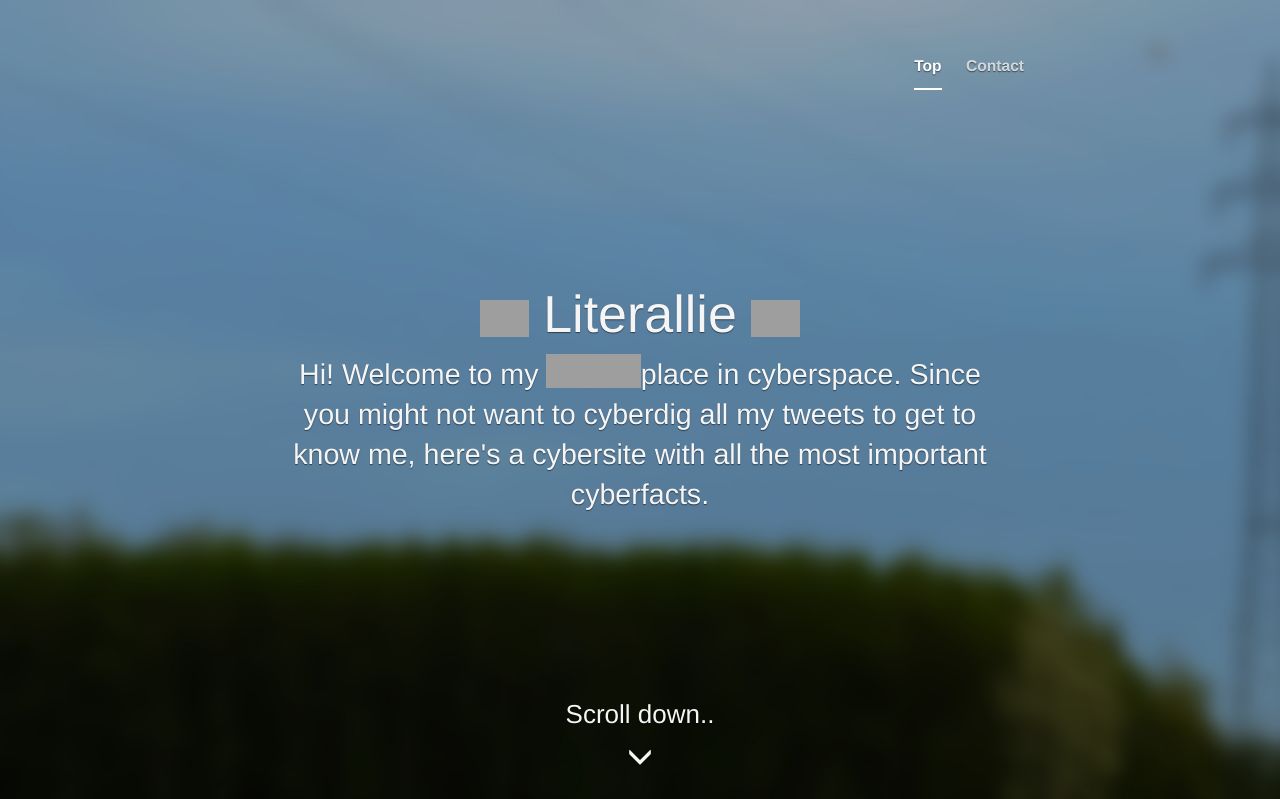
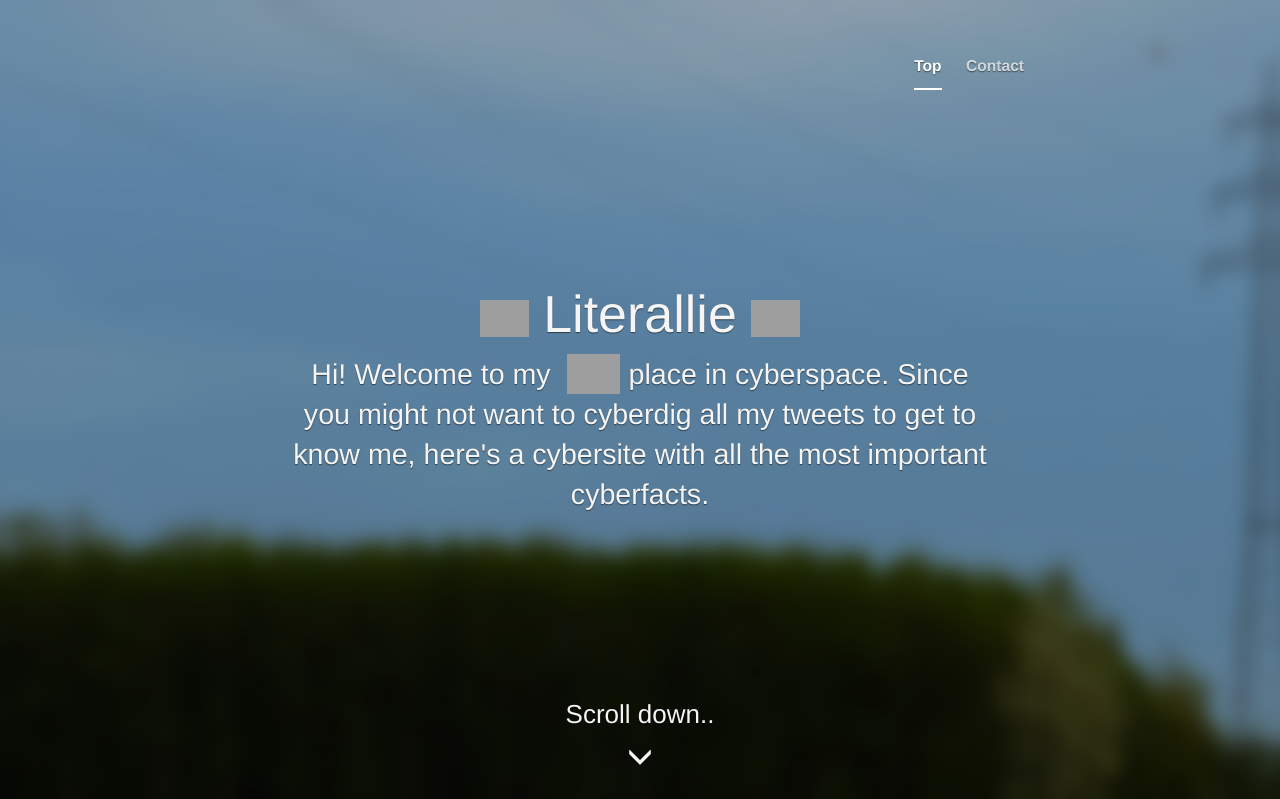
Before and after one commit to literalplus/literalplus.github.io, a PHP site: page / in a window 1280 px wide, with the pointer over the restyled element. Shown: the top 799 px of the page. Run offline with PHP 8.4, Linux system fonts and the light colour scheme; grey boxes are pictures that could not be loaded.

Commit message:
Make 'cyber' boxes fit to text better

```diff
--- a/styles.css
+++ b/styles.css
@@ -242,11 +242,11 @@ p {
     .cyber:hover {
         background-image: url('pics/cyber_plain.png');
 	background-size: contain;
+	background-repeat: no-repeat;
+	background-position: center;
 	color: transparent;
 	text-shadow: none;
 	display: inline-block;
-	width: 3.3em;
-	height: 1.2em;
     }
 }
 
```
